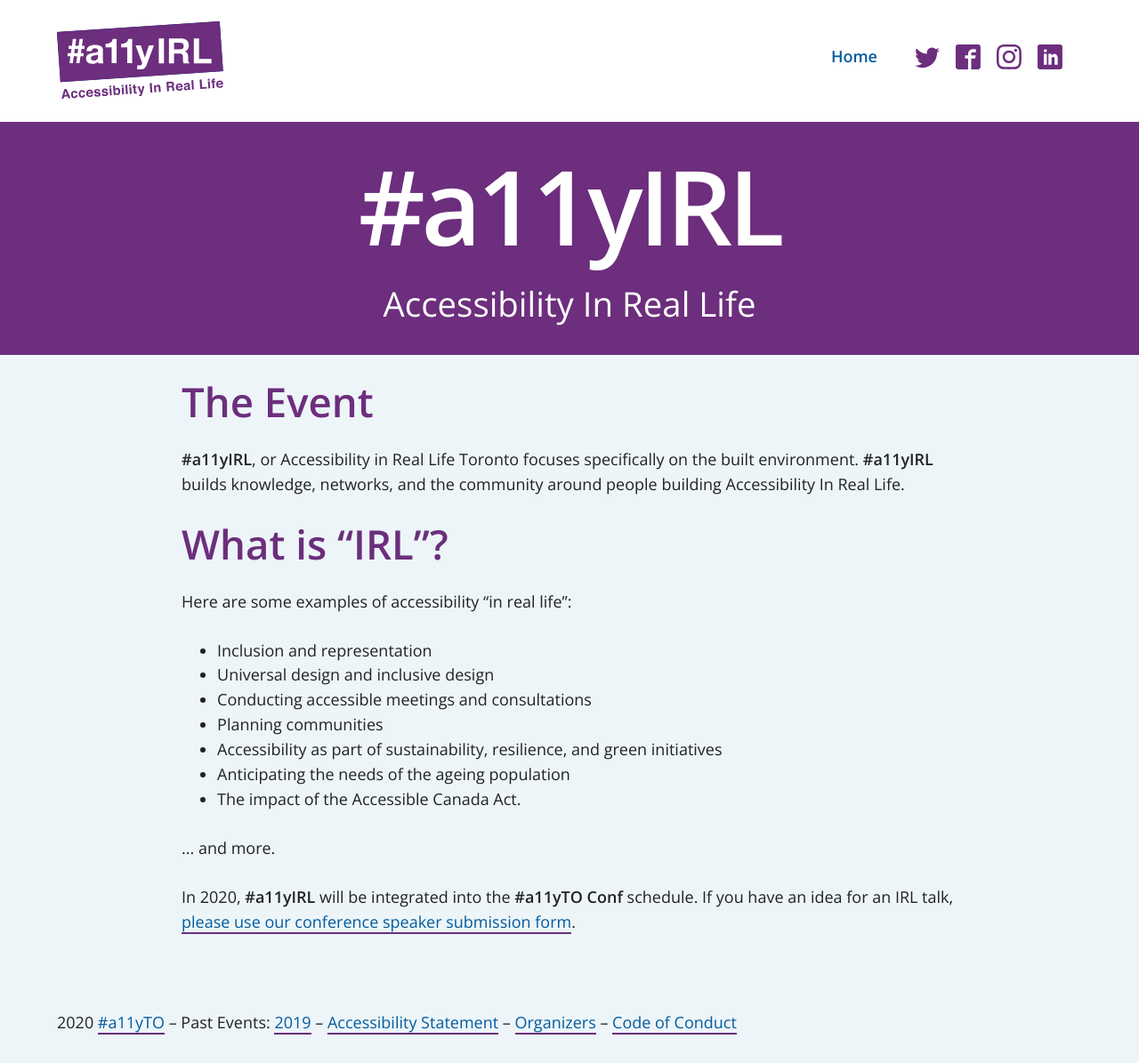
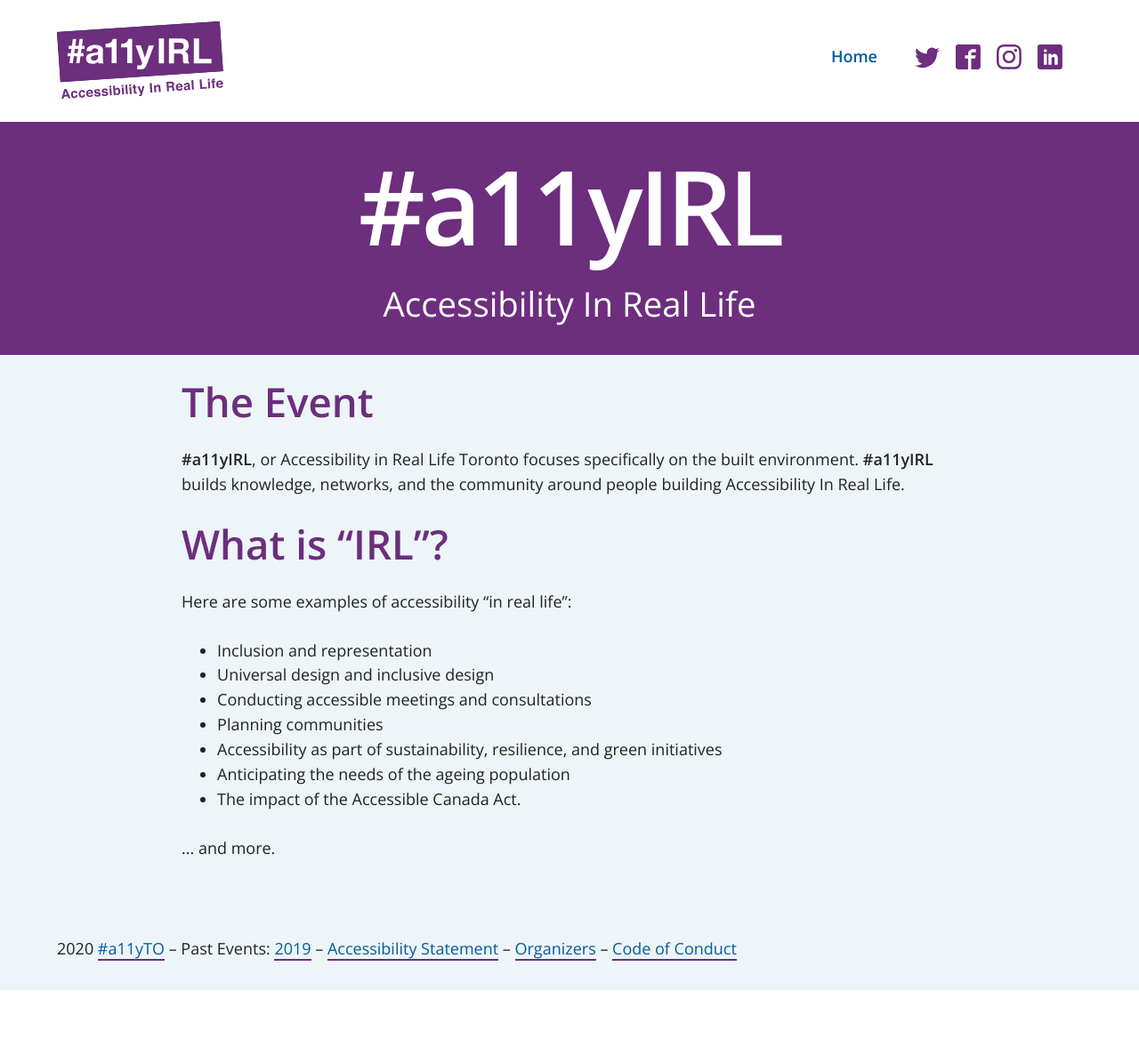
Before and after one commit to a11yTO/static-irl-site, a Jekyll site: the page built from index.html, in a window 1280 px wide. Shown: the whole page at 89% size. Built offline with Jekyll 4.4.1, drawn with Linux system fonts in a browser that asks for light colours; after the commit the page ends 1113 px from its top, so only the background shows below that.

Commit message:
Update copy

```diff
--- a/index.html
+++ b/index.html
@@ -21,4 +21,3 @@
   <li>The impact of the Accessible Canada Act.</li>
 </ul>
 <p>... and more.</p>
-<p>In 2020, <strong>#a11yIRL</strong> will be integrated into the <strong>#a11yTO Conf</strong> schedule. If you have an idea for an IRL talk, <a href="https://forms.office.com/Pages/ResponsePage.aspx?id=lr_F6AkPt0uYDn-aFzHN_rsA4Rr0XSVPrePv3G3rzW9UOE1URDBJUEdMQlRGNFE3OEFaV0JJQ01VMSQlQCN0PWcu">please use our conference speaker submission form</a>.</p>
```
